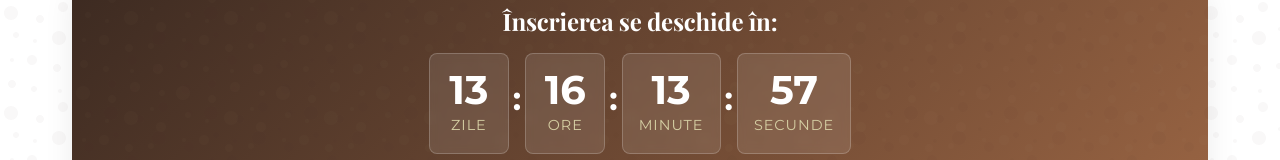
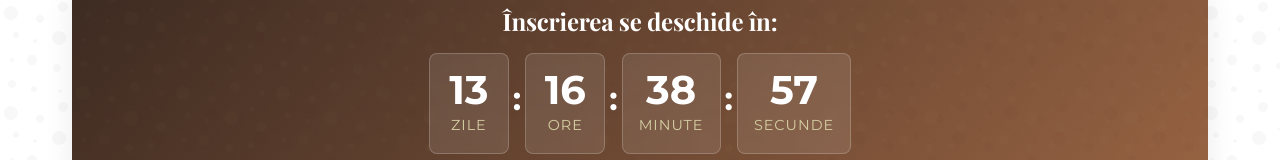
Before and after one commit to zaramihnea/lrdv, a React (Vite) app: page / in a window 1280 px wide. Shown: the part 778-938 px from the top of the page. Built offline with nearby package versions, Linux system fonts and the light colour scheme; no server answers; a web font is replaced by a local one.

Commit message:
try a fix

```diff
--- a/src/components/UI/CountdownTimer.tsx
+++ b/src/components/UI/CountdownTimer.tsx
@@ -3,6 +3,7 @@ import React, { useState, useEffect } from 'react';
 import { getRegistrationStatus } from '../../config';
 import { timeService } from '../../services/TimeService';
 import RegistrationButton from './RegistrationButton';
+import { isRegistrationOpen } from '../../config';
 import '../../styles/components/countdown-timer.css';
 
 const CountdownTimer: React.FC<{ targetDate?: Date; eventLabel?: string }> = ({
@@ -87,6 +88,7 @@ const CountdownTimer: React.FC<{ targetDate?: Date; eventLabel?: string }> = ({
   const renderContent = () => {
     // Always get fresh status
     const status = getRegistrationStatus();
+    const isOpen = isRegistrationOpen();
 
     if (status.phase === 'before') {
       return (
@@ -96,7 +98,7 @@ const CountdownTimer: React.FC<{ targetDate?: Date; eventLabel?: string }> = ({
           </p>
         </div>
       );
-    } else if (status.phase === 'during') {
+    } else if (status.phase === 'during' && isOpen) {
       return (
         <div className="countdown-expired">
           <p className="registration-message">
--- a/src/config.ts
+++ b/src/config.ts
@@ -40,8 +40,8 @@ const configData: Config = {
   registrationFormLink: "https://forms.gle/5GPEu4GWnpxjbghd9",
 
   registrationPeriod: {
-    startDate: new Date("2025-03-24T22:30:00"), // Data când se deschide înscrierea
-    endDate: new Date("2025-03-24T22:35:00"), // Data când se închide înscrierea
+    startDate: new Date("2025-03-24T22:55:00"), // Data când se deschide înscrierea
+    endDate: new Date("2025-03-24T22:59:00"), // Data când se închide înscrierea
   },
 
   // Link catre google drive pentru rezultate, lasati null daca nu exista inca. Se poate utiliza si orice alt service de stocare a fisierelor.
```
